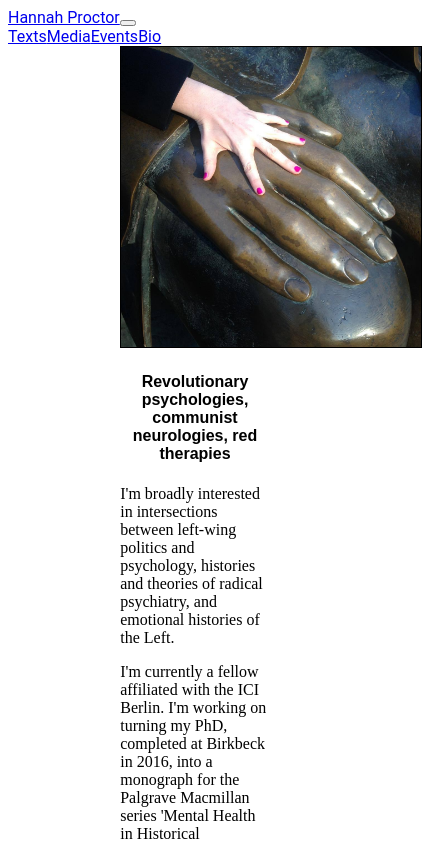
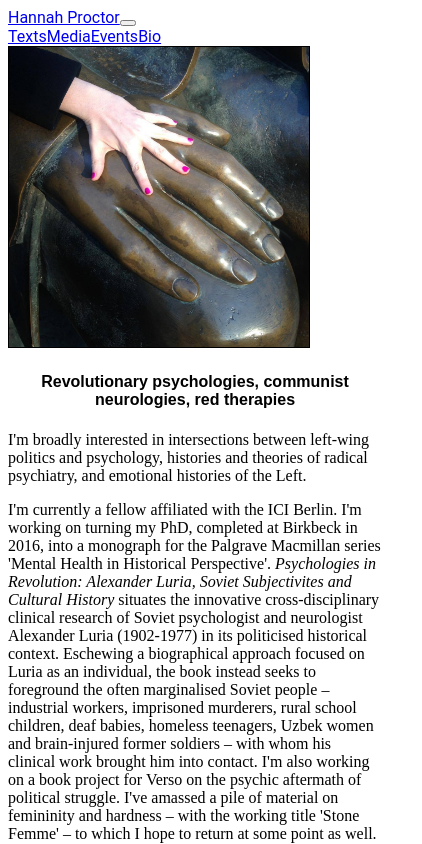
Before and after one commit to rnyn/h_proctor, a Nuxt app: page /bio in a window 390 px wide. Shown: the top 844 px of the page, 422 px wide, since content can reach past the window. Built offline with nearby package versions, Linux system fonts and the light colour scheme.

Commit message:
bio text responsivness

```diff
--- a/components/BioCard.vue
+++ b/components/BioCard.vue
@@ -21,7 +21,7 @@
 .content{
   font-family: 'Alegreya', serif;
   margin:0 auto;
-  width: 40%;
+  max-width: 400px;
 }
 
 .content h4{
```
